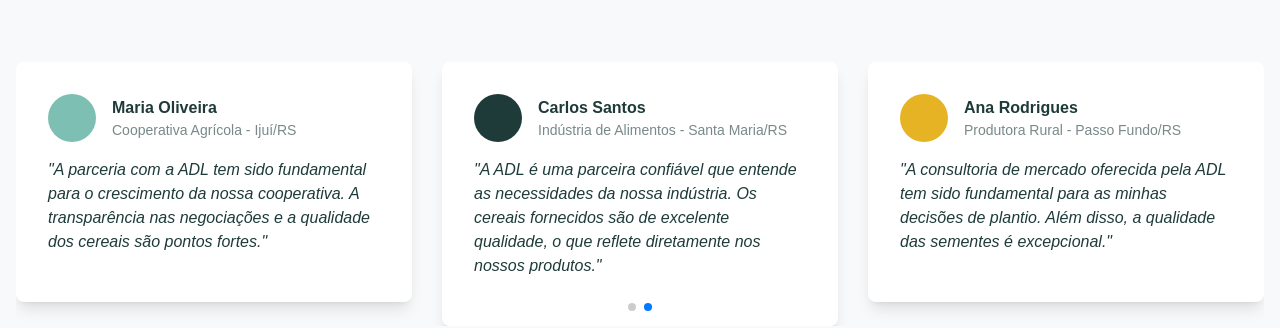
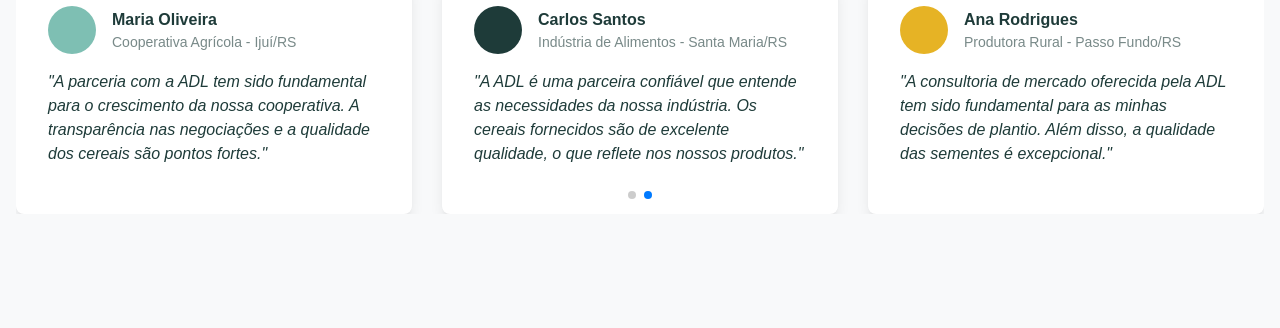
Before and after one commit to MarcioDavid81/adl, a Next.js app: page / in a window 1280 px wide. Shown: the part 5162-5490 px from the top of the page. Built offline with nearby package versions, Linux system fonts and the light colour scheme.

Commit message:
refactor: market component

```diff
--- a/app/_components/Market.tsx
+++ b/app/_components/Market.tsx
@@ -27,7 +27,7 @@
                 <h3 className="text-2xl font-bold">Tendências de Mercado</h3>
               <p className="mb-6">Preços válidos para hoje: {new Date().toLocaleDateString()}.</p>
 
-                <iframe id="frmPreview" frameBorder="0" scrolling="no" width="500" height="400" style={{ border: "none"  }} src="https://selos.agrolink.com.br/selos/carregaselo?servico=cotacoes&uf=9839,9844,9845&p=1090,9,1812&l=&esp=&cor=rgb(30,106,30)&w=300&h=200"></iframe>
+                <iframe id="frmPreview" src="https://selos.agrolink.com.br/selos/carregaselo?servico=cotacoes&uf=9839,9844,9845&p=1090,9,1812&l=&esp=&cor=rgb(30,59,57)&w=300&h=200"></iframe>
 
             </div>
           </div>
--- a/app/_components/Testimonials.tsx
+++ b/app/_components/Testimonials.tsx
@@ -106,7 +106,7 @@
                 <p className="italic mb-4">
                   "A ADL é uma parceira confiável que entende as necessidades da
                   nossa indústria. Os cereais fornecidos são de excelente
-                  qualidade, o que reflete diretamente nos nossos produtos."
+                  qualidade, o que reflete nos nossos produtos."
                 </p>
                 <div className="flex text-[#E6B325]">
                   <i className="fas fa-star"></i>
```
